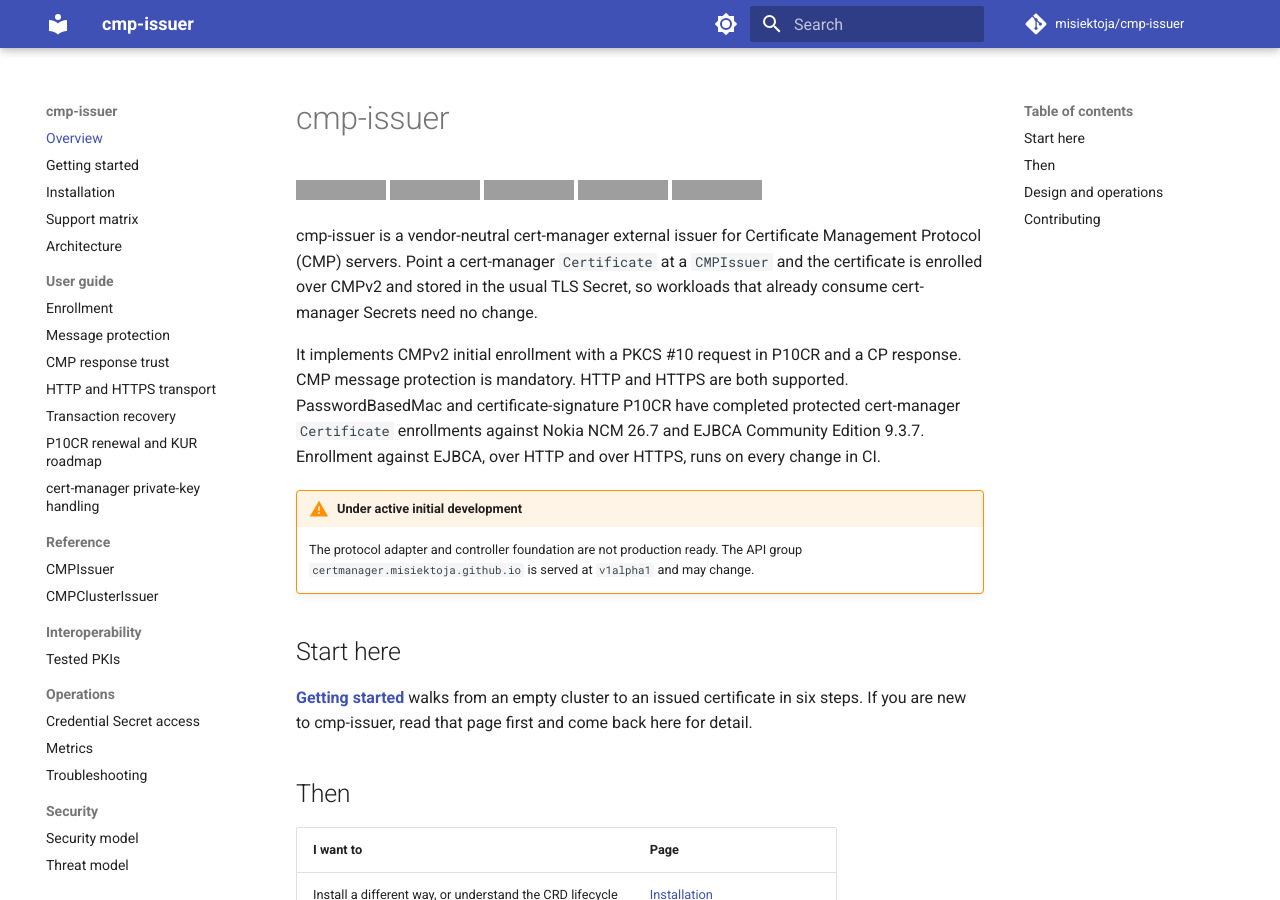
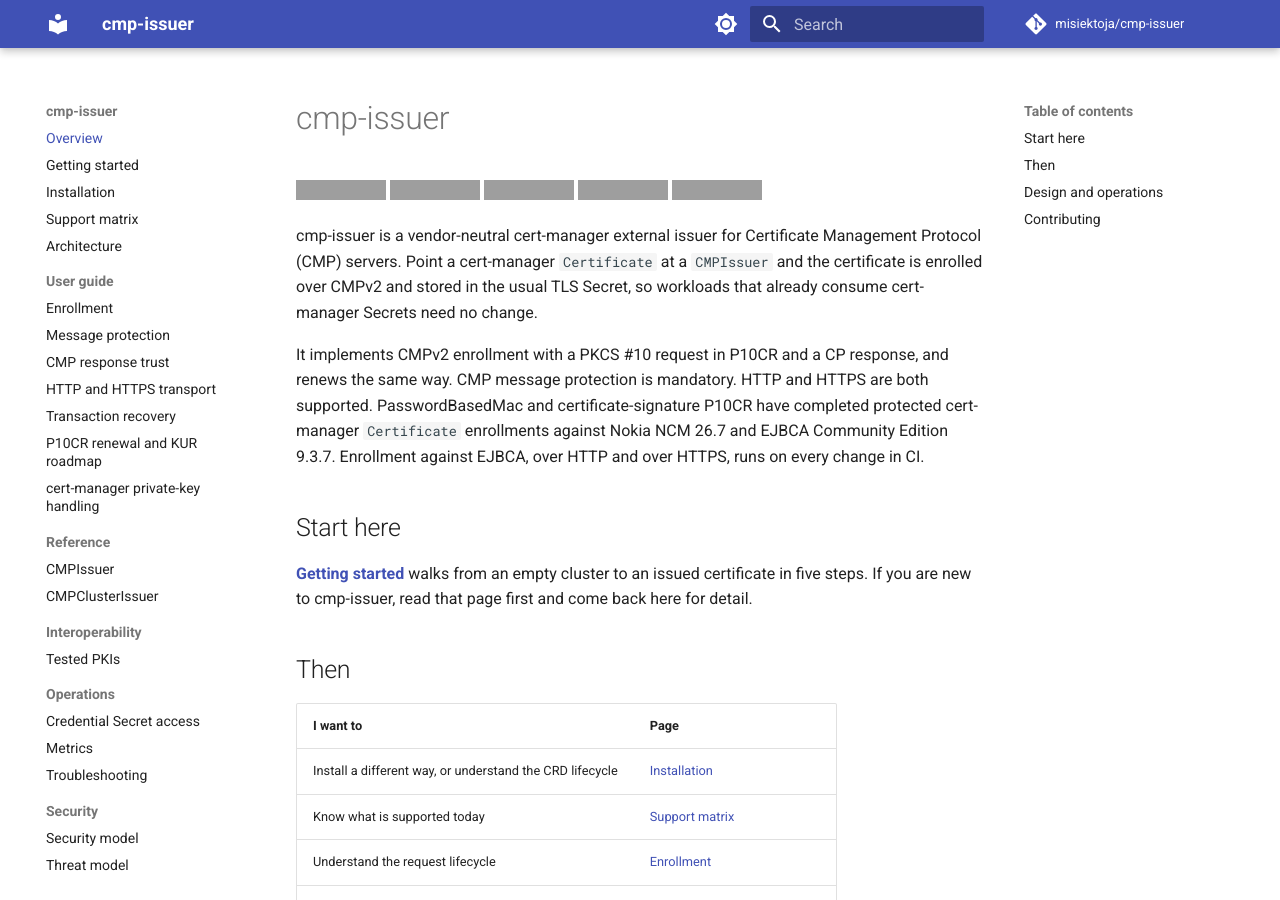
Before and after one commit to misiektoja/cmp-issuer, an MkDocs documentation site: the page built from docs/index.md, in a window 1280 px wide and 900 px high. Built offline with MkDocs 1.6.1 and Material for MkDocs 9.7.7, drawn with Linux system fonts in a browser that asks for light colours; comment, search, counter and statistics services are not loaded; grey boxes are pictures that could not be loaded.

Commit message:
docs: drop the development-stage notice from the home page

```diff
--- a/docs/index.md
+++ b/docs/index.md
@@ -11,19 +11,15 @@ servers. Point a cert-manager `Certificate` at a `CMPIssuer` and the certificate
 and stored in the usual TLS Secret, so workloads that already consume cert-manager Secrets need no
 change.
 
-It implements CMPv2 initial enrollment with a PKCS #10 request in P10CR and a CP response. CMP message
-protection is mandatory. HTTP and HTTPS are both supported. PasswordBasedMac and certificate-signature
-P10CR have completed protected cert-manager `Certificate` enrollments against Nokia NCM 26.7 and EJBCA
-Community Edition 9.3.7. Enrollment against EJBCA, over HTTP and over HTTPS, runs on every change in CI.
-
-!!! warning "Under active initial development"
-
-    The protocol adapter and controller foundation are not production ready. The API group
-    `certmanager.misiektoja.github.io` is served at `v1alpha1` and may change.
+It implements CMPv2 enrollment with a PKCS #10 request in P10CR and a CP response, and renews the same
+way. CMP message protection is mandatory. HTTP and HTTPS are both supported. PasswordBasedMac and
+certificate-signature P10CR have completed protected cert-manager `Certificate` enrollments against
+Nokia NCM 26.7 and EJBCA Community Edition 9.3.7. Enrollment against EJBCA, over HTTP and over HTTPS,
+runs on every change in CI.
 
 ## Start here
 
-**[Getting started](getting-started.md)** walks from an empty cluster to an issued certificate in six
+**[Getting started](getting-started.md)** walks from an empty cluster to an issued certificate in five
 steps. If you are new to cmp-issuer, read that page first and come back here for detail.
 
 ## Then
```
